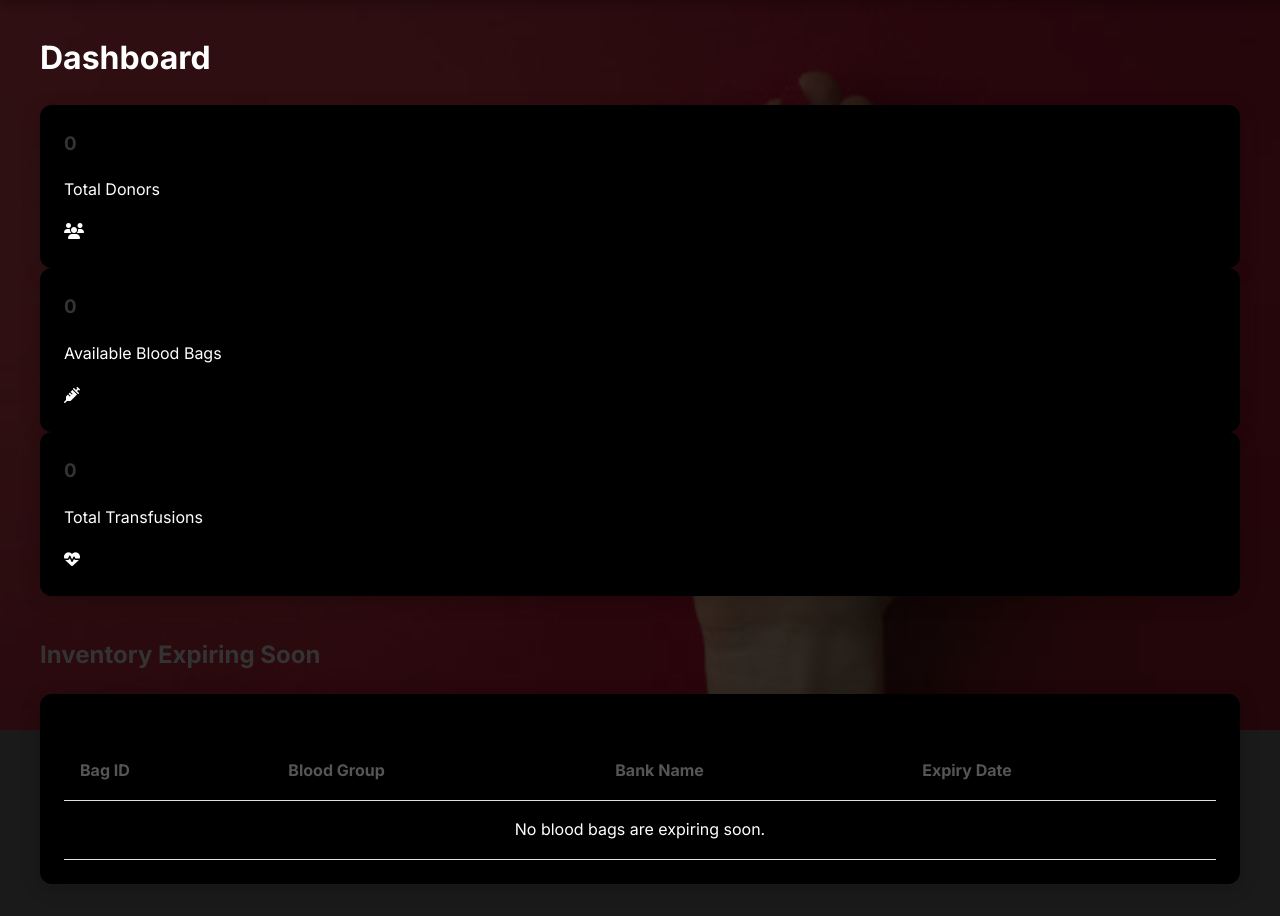
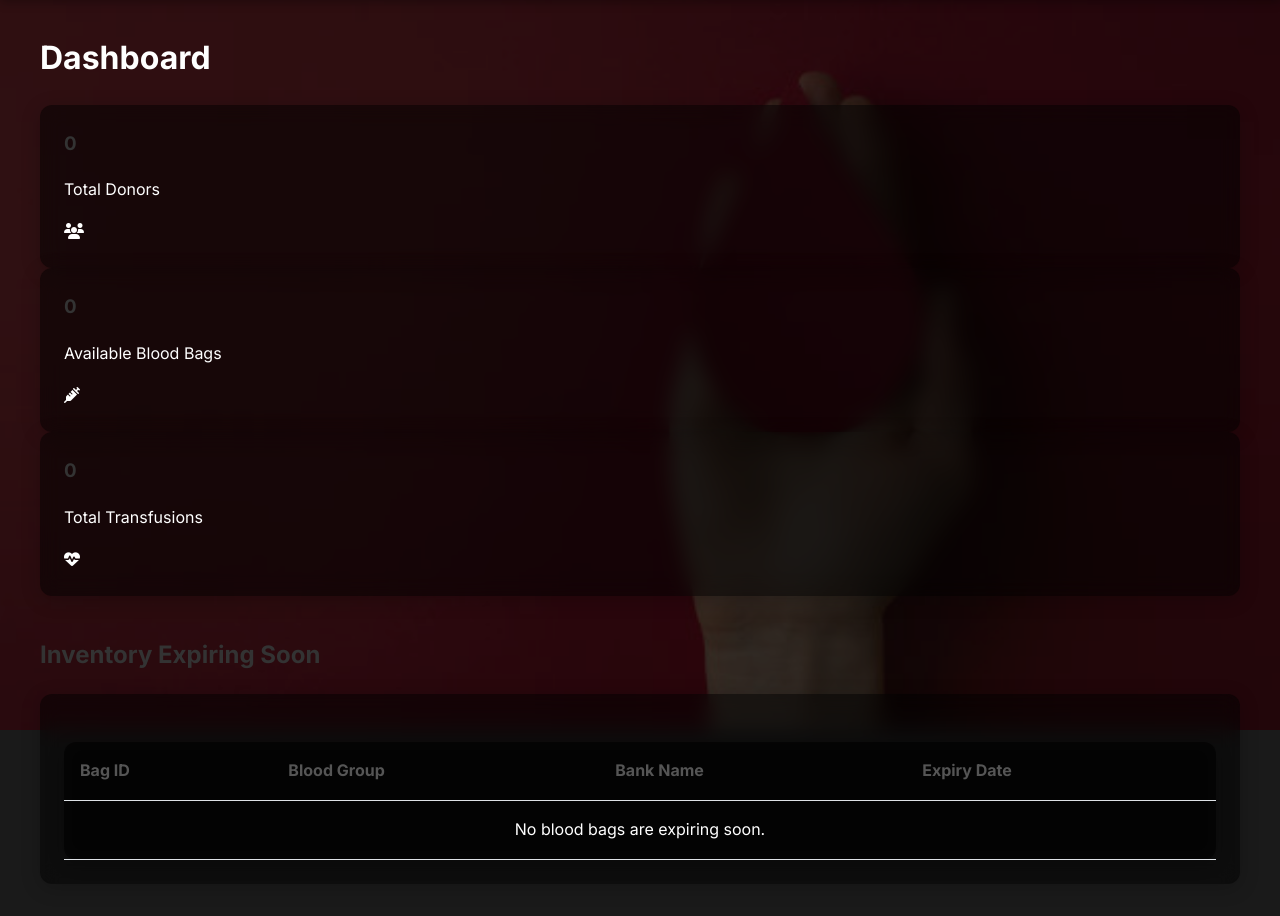
Before and after one commit to shinep750/bloodlink-webapp, a Flask app: page / in a window 1280 px wide. Shown: the part 70-986 px from the top of the page. Run offline with Flask 2, Linux system fonts and the light colour scheme; the visitor is signed in with stand-in values (Sample User, id 1); data that the repository does not hold is empty; some libraries are stand-ins or nearby versions.

Commit message:
Update base.html

```diff
--- a/templates/base.html
+++ b/templates/base.html
@@ -137,8 +137,7 @@
 
         /* THE FIX: Styles reverted to solid cards */
        .card, table, .filter-card, .form-container {
-        background: #000000;
-        opacity: 0.5px;
+        background-color:rgba(0,0,0,0.5);
         backdrop-filter: blur(10px);
         -webkit-backdrop-filter: blur(15px);
         border-radius: 12px; padding: 1.5rem;
```
